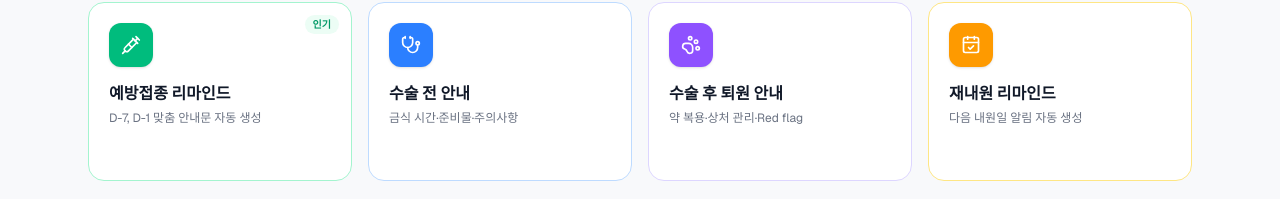
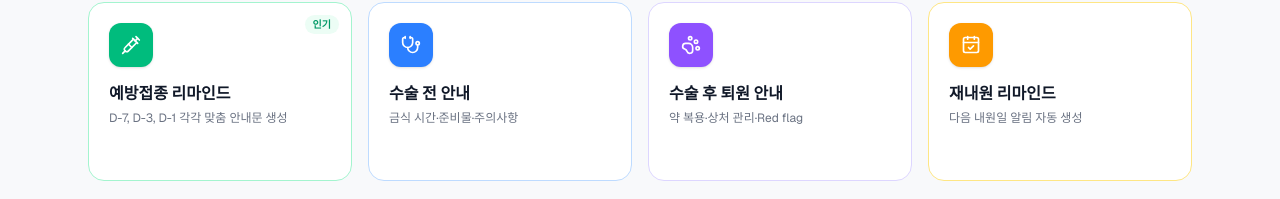
Before and after one commit to Jaewon-01/Vetscribe, a Next.js app: page / in a window 1280 px wide. Shown: the part 559-758 px from the top of the page. Built offline with nearby package versions, Linux system fonts and the light colour scheme.

Commit message:
fix: 예방접종 카드 설명에 D-3 추가
https://claude.ai/code/session_015Gi1cUhNoWu6NasvTLmQGm

```diff
--- a/app/page.tsx
+++ b/app/page.tsx
@@ -7,7 +7,7 @@ const MESSAGE_TYPES = [
     Icon: Syringe,
     emoji: "💉",
     title: "예방접종 리마인드",
-    description: "D-7, D-1 맞춤 안내문 자동 생성",
+    description: "D-7, D-3, D-1 각각 맞춤 안내문 생성",
     accent: "#10b981",
     bg: "bg-emerald-500",
     lightBg: "bg-emerald-50",
```
